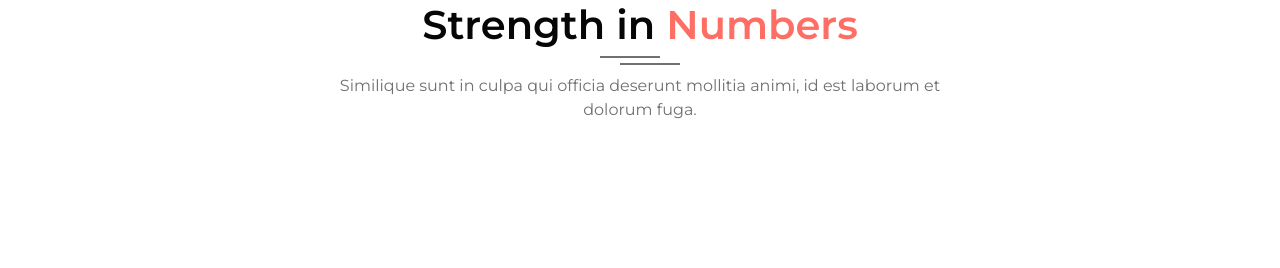
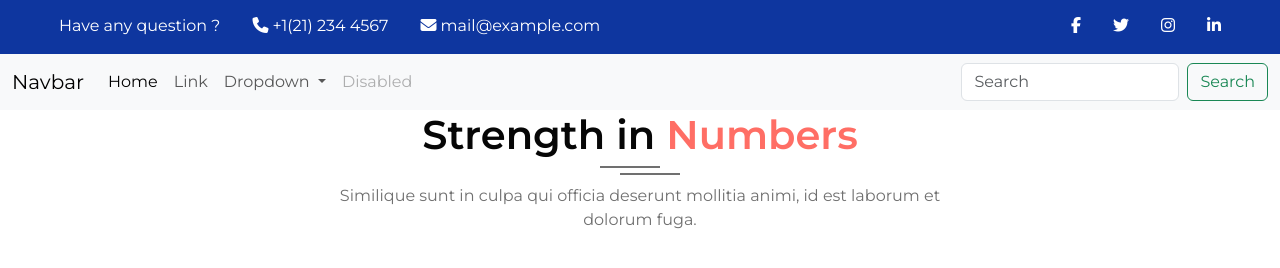
Before and after one commit to TuTruc37/BC61_BaiTapCapStone, a plain HTML site: page index.html in a window 1280 px wide. Drawn offline with nearby package versions, Linux system fonts and the light colour scheme.

Commit message:
hung-top_header

```diff
--- a/css/style.css
+++ b/css/style.css
@@ -47,3 +47,44 @@ body {
   left: 20px;
   bottom: -15px;
 }
+
+/* top_header */
+.top_header{
+  background-color: #0E369F;
+  padding:14px 15px 0 15px;
+}
+.top_header .top_header_content{
+  display:flex;
+  justify-content: space-between;
+  align-items: center;
+}
+.top_header i{
+  color:white;
+}
+.top_header ul li{
+  list-style: none;
+  margin-right: 2em;
+}
+
+/* top_header header_left */
+.top_header_content .top_header_left ul{
+  display:flex;
+}
+.top_header_left a{
+  text-decoration: none;
+  color:white;
+  transition: all .5s;
+}
+.top_header .top_header_left ul li:hover a{
+  color: #ff6e65;
+}
+/* top_header header_right */
+.top_header .top_header_right ul{
+  display:flex;
+}
+.top_header_right li i{
+  transition: all .5s;
+}
+.top_header_right li:hover i{
+  color: #ff6e65;
+}
--- a/index.html
+++ b/index.html
@@ -1,34 +1,117 @@
 <!DOCTYPE html>
 <html lang="en">
+
 <head>
   <title>CapStone</title>
   <!-- Required meta tags -->
   <meta charset="utf-8" />
-    <meta
-      name="viewport"
-      content="width=device-width, initial-scale=1, shrink-to-fit=no"
-    />
+  <meta name="viewport" content="width=device-width, initial-scale=1, shrink-to-fit=no" />
 
   <!-- Bootstrap CSS v5.2.1 -->
-    <link
-      href="https://cdn.jsdelivr.net/npm/bootstrap@5.3.2/dist/css/bootstrap.min.css"
-      rel="stylesheet"
-      integrity="sha384-T3c6CoIi6uLrA9TneNEoa7RxnatzjcDSCmG1MXxSR1GAsXEV/Dwwykc2MPK8M2HN"
-      crossorigin="anonymous"
-    />
+  <link href="https://cdn.jsdelivr.net/npm/bootstrap@5.3.2/dist/css/bootstrap.min.css" rel="stylesheet"
+    integrity="sha384-T3c6CoIi6uLrA9TneNEoa7RxnatzjcDSCmG1MXxSR1GAsXEV/Dwwykc2MPK8M2HN" crossorigin="anonymous" />
   <!-- link fonts -->
   <link rel="preconnect" href="https://fonts.googleapis.com" />
   <link rel="preconnect" href="https://fonts.gstatic.com" crossorigin />
-    <link
-      href="https://fonts.googleapis.com/css2?family=Montserrat:wght@300;400;600;700&display=swap"
-      rel="stylesheet"
-    />
+  <link href="https://fonts.googleapis.com/css2?family=Montserrat:wght@300;400;600;700&display=swap" rel="stylesheet" />
+  <!-- font-awesome -->
+  <link rel="stylesheet" href="https://cdnjs.cloudflare.com/ajax/libs/font-awesome/6.5.1/css/all.min.css"
+    integrity="sha512-DTOQO9RWCH3ppGqcWaEA1BIZOC6xxalwEsw9c2QQeAIftl+Vegovlnee1c9QX4TctnWMn13TZye+giMm8e2LwA=="
+    crossorigin="anonymous" referrerpolicy="no-referrer" />
   <!-- link css style -->
   <link rel="stylesheet" href="./css/style.css" />
 </head>
 
 <body>
-    <header></header>
+  <section class="top_header">
+    <div class="container-fluid">
+      <div class="top_header_content mx-auto my-15">
+        <div class="top_header_left">
+          <ul>
+            <li>
+              <a href="contact" class="d-sm-block d-none">Have any question ?</a>
+            </li>
+            <li>
+              <i class="fa fa-phone"></i>
+              <a href="tel:+1(21) 234 4567">+1(21) 234 4567</a>
+            </li>
+            <li>
+              <i class="fa fa-envelope"></i>
+              <a href="mailto:mail@example.com">mail@example.com</a>
+            </li>
+          </ul>
+        </div>
+        <div class="top_header_right">
+          <ul>
+            <li>
+              <a href="https://facebook.com/w3layouts">
+                <i class="fab fa-facebook-f"></i>
+              </a>
+            </li>
+
+            <li>
+              <a href="https://twitter.com/w3layouts">
+                <i class="fab fa-twitter"></i>
+              </a>
+            </li>
+
+            <li>
+              <a href="https://instagram.com/w3layouts">
+                <i class="fab fa-instagram"></i>
+              </a>
+            </li>
+            <li class="mr-0">
+              <a href="https://Linkedin.com/w3layouts">
+                <i class="fab fa-linkedin-in"></i>
+               </a>
+            </li>
+          </ul>
+        </div>
+      </div>
+    </div>
+  </section>
+  <header>
+    <nav class="navbar navbar-expand-lg bg-body-tertiary">
+      <div class="container-fluid">
+        <a class="navbar-brand" href="#">Navbar</a>
+        <button class="navbar-toggler" type="button" data-bs-toggle="collapse" data-bs-target="#navbarSupportedContent"
+          aria-controls="navbarSupportedContent" aria-expanded="false" aria-label="Toggle navigation">
+          <span class="navbar-toggler-icon"></span>
+        </button>
+        <div class="collapse navbar-collapse" id="navbarSupportedContent">
+          <ul class="navbar-nav me-auto mb-2 mb-lg-0">
+            <li class="nav-item">
+              <a class="nav-link active" aria-current="page" href="#">Home</a>
+            </li>
+            <li class="nav-item">
+              <a class="nav-link" href="#">Link</a>
+            </li>
+            <li class="nav-item dropdown">
+              <a class="nav-link dropdown-toggle" href="#" role="button" data-bs-toggle="dropdown"
+                aria-expanded="false">
+                Dropdown
+              </a>
+              <ul class="dropdown-menu">
+                <li><a class="dropdown-item" href="#">Action</a></li>
+                <li><a class="dropdown-item" href="#">Another action</a></li>
+                <li>
+                  <hr class="dropdown-divider">
+                </li>
+                <li><a class="dropdown-item" href="#">Something else here</a></li>
+              </ul>
+            </li>
+            <li class="nav-item">
+              <a class="nav-link disabled" aria-disabled="true">Disabled</a>
+            </li>
+          </ul>
+          <form class="d-flex" role="search">
+            <input class="form-control me-2" type="search" placeholder="Search" aria-label="Search">
+            <button class="btn btn-outline-success" type="submit">Search</button>
+          </form>
+        </div>
+      </div>
+    </nav>
+  </header>
   <section class="carousel"></section>
   <section class="support"></section>
   <section class="studious"></section>
@@ -57,16 +140,12 @@
     <div class="footer_bottom"></div>
   </footer>
   <!-- Bootstrap JavaScript Libraries -->
-    <script
-      src="https://cdn.jsdelivr.net/npm/@popperjs/core@2.11.8/dist/umd/popper.min.js"
+  <script src="https://cdn.jsdelivr.net/npm/@popperjs/core@2.11.8/dist/umd/popper.min.js"
     integrity="sha384-I7E8VVD/ismYTF4hNIPjVp/Zjvgyol6VFvRkX/vR+Vc4jQkC+hVqc2pM8ODewa9r"
-      crossorigin="anonymous"
-    ></script>
+    crossorigin="anonymous"></script>
+  <script src="https://cdn.jsdelivr.net/npm/bootstrap@5.3.2/dist/js/bootstrap.min.js"
+    integrity="sha384-BBtl+eGJRgqQAUMxJ7pMwbEyER4l1g+O15P+16Ep7Q9Q+zqX6gSbd85u4mG4QzX+"
+    crossorigin="anonymous"></script>
+</body>
 
-    <script
-      src="https://cdn.jsdelivr.net/npm/bootstrap@5.3.2/dist/js/bootstrap.min.js"
-      integrity="sha384-BBtl+eGJRgqQAUMxJ7pMwbEyER4l1g+O15P+16Ep7Q9Q+zqX6gSbd85u4mG4QzX+"
-      crossorigin="anonymous"
-    ></script>
-  </body>
 </html>
```
Lines whose indentation alone changed are shown as unchanged.
